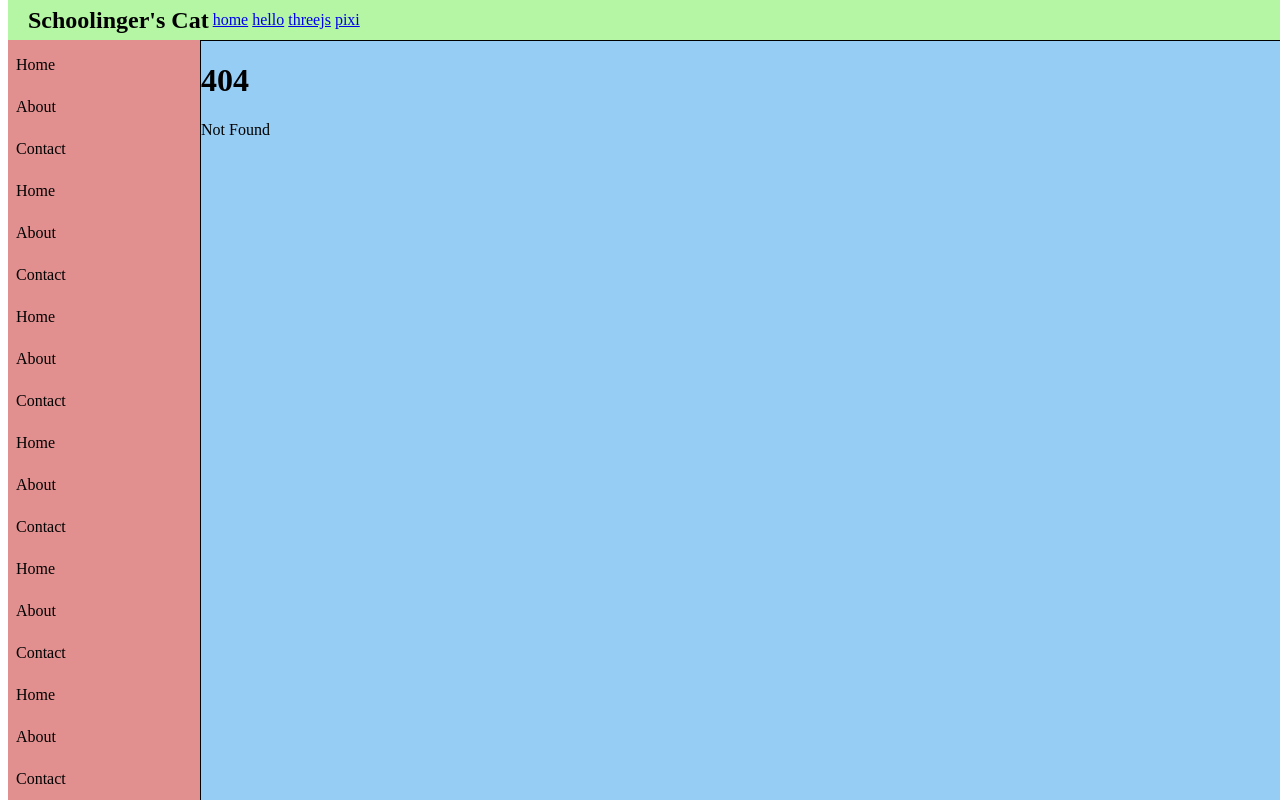
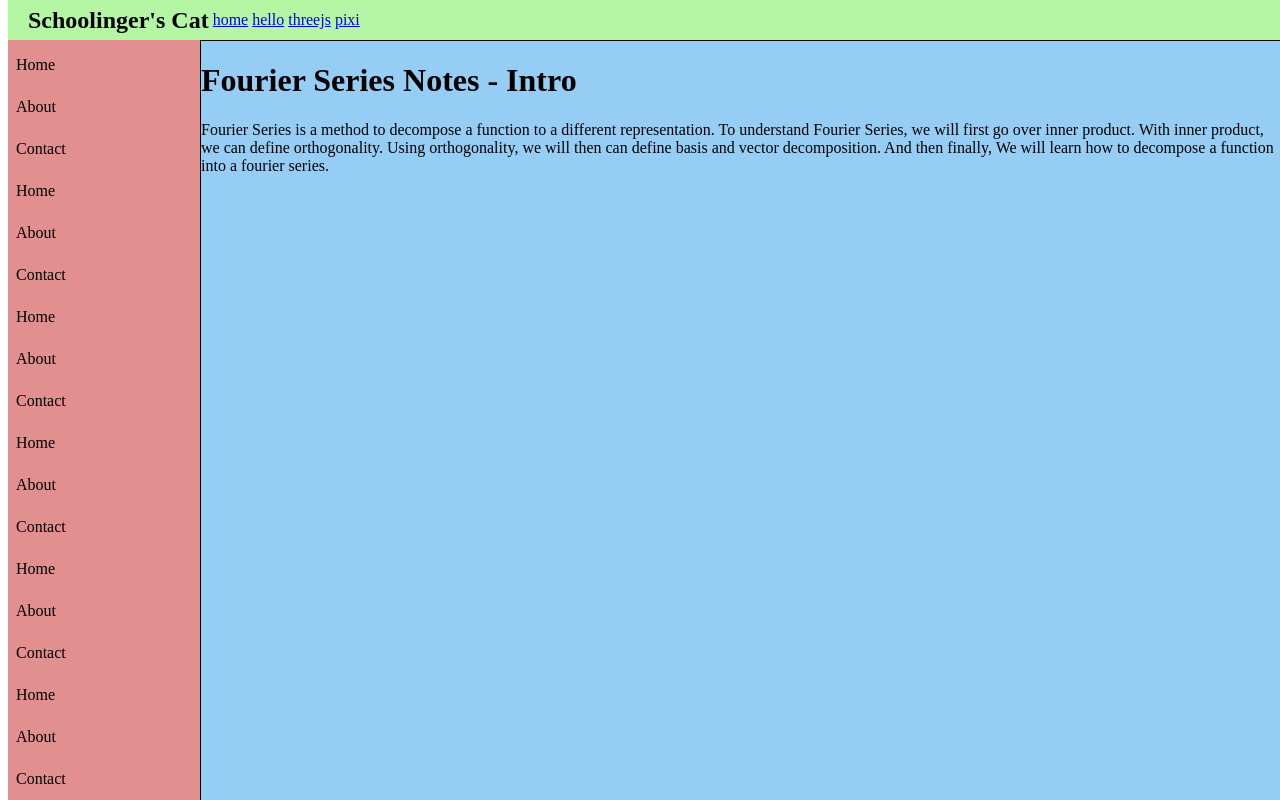
Before and after one commit to cyavictor88/schoolingerscat-gp, a SvelteKit app: page /signalProcessing/fourierSeries/intro in a window 1280 px wide. Before the commit this address had no page. Built offline with nearby package versions, Linux system fonts and the light colour scheme.

Commit message:
first signal

```diff
--- a/src/app.html
+++ b/src/app.html
@@ -2,7 +2,7 @@
 <html lang="en">
 	<head>
 		<meta charset="utf-8" />
-		<link rel="icon" href="%sveltekit.assets%/favicon.png" />
+		<link rel="icon" href="%sveltekit.assets%/favicon.ico" />
 		<meta name="viewport" content="width=device-width" />
 		%sveltekit.head%
 	</head>
--- a/src/routes/+layout.svelte
+++ b/src/routes/+layout.svelte
@@ -3,6 +3,9 @@
 	import TopNav from '../components/TopNav/TopNav.svelte';
   let topBarHeight = 40;
   let sideBarWidth = 200;
+
+
+
 
 </script>
 
--- /dev/null
+++ b/src/routes/signalProcessing/fourierSeries/basis/Part1.svelte
@@ -0,0 +1 @@
+<p>p1</p>
--- /dev/null
+++ b/src/routes/signalProcessing/fourierSeries/basis/Part2.svelte
@@ -0,0 +1 @@
+<p>p2</p>
--- /dev/null
+++ b/src/routes/signalProcessing/fourierSeries/intro/+page.svelte
@@ -0,0 +1,4 @@
+<h1>Fourier Series Notes - Intro</h1>
+<p> Fourier Series is a method to decompose a function to a different representation.
+ To understand Fourier Series, we will first go over inner product. With inner product, we can define orthogonality. Using orthogonality, we will then can define basis and vector decomposition. And then finally, We will learn how to decompose a function into a fourier series.
+</p>
--- a/svelte.config.js
+++ b/svelte.config.js
@@ -18,7 +18,7 @@ const config = {
 		// See https://kit.svelte.dev/docs/adapters for more information about adapters.
 		adapter: adapter(),
     paths: {
-      base: dev ? '' : ''//process.env.BASE_PATH,
+      base: dev ? '' : ''//process.env.BASE_PATH,  // uncomment if you are not using custom domain
   }
 	}
 };
```
Also changed, not shown: src/routes/signalProcessing/fourierSeries/basis/+page.svelte (added, +9 -0 lines), 1 other file (tests, documents, lock files or other folders).
